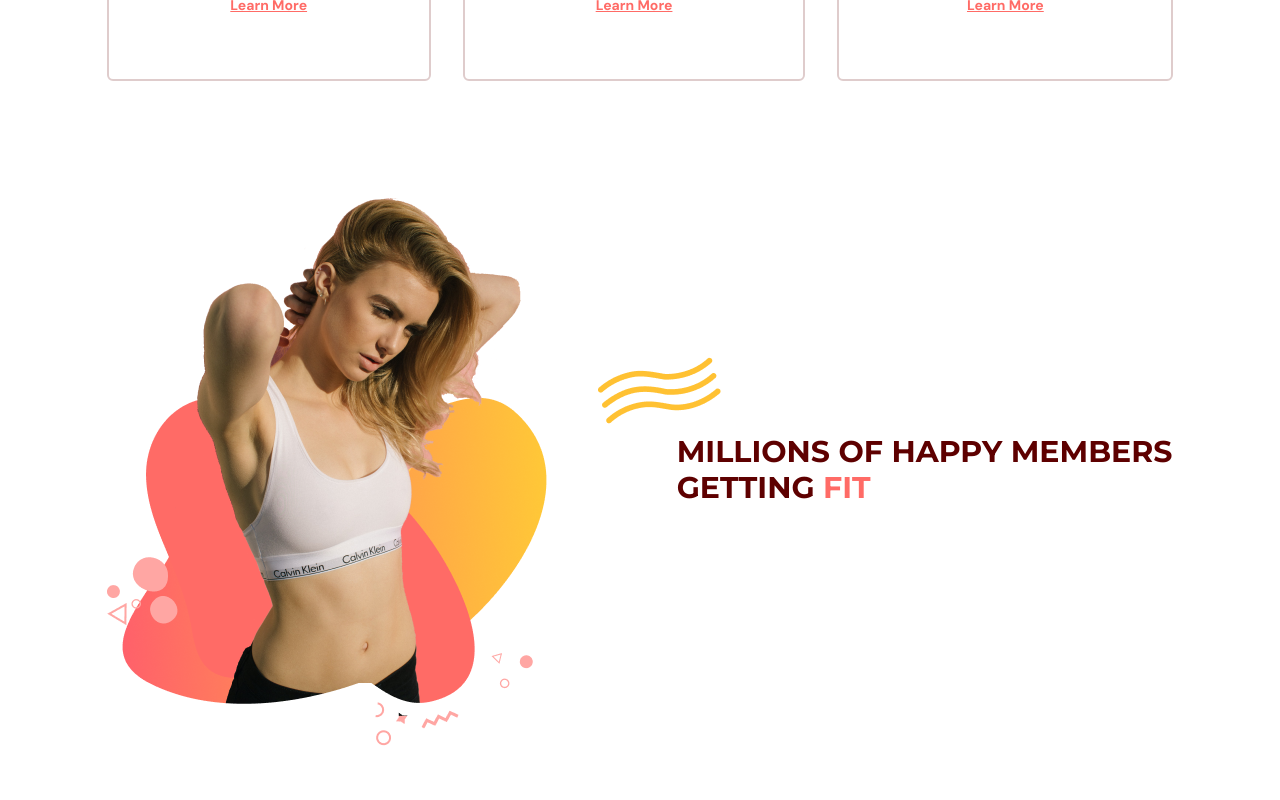
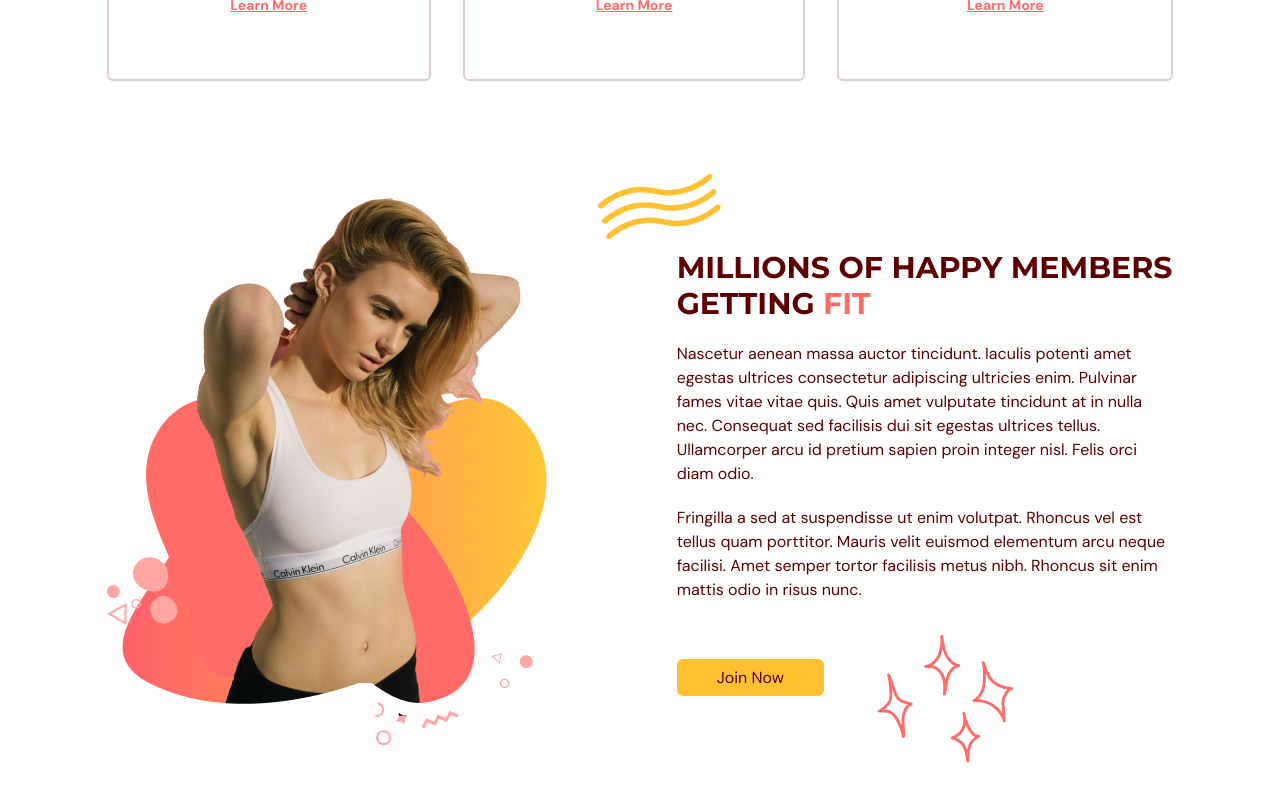
Before and after one commit to mdraselmiah95/evo-gym, a React (Vite) app: page / in a window 1280 px wide. Shown: the part 1252-2052 px from the top of the page. Built offline with nearby package versions, Linux system fonts and the light colour scheme.

Commit message:
WIP on evo gym benefit page

```diff
--- a/src/scenes/benefits/index.tsx
+++ b/src/scenes/benefits/index.tsx
@@ -117,7 +117,39 @@
               </div>
             </div>
             {/* DESCRIPTION */}
+            <motion.div
+              initial="hidden"
+              whileInView="visible"
+              viewport={{ once: true, amount: 0.5 }}
+              transition={{ delay: 0.2, duration: 0.5 }}
+              variants={{
+                hidden: { opacity: 0, x: 50 },
+                visible: { opacity: 1, x: 0 },
+              }}
+            >
+              <p className="my-5">
+                Nascetur aenean massa auctor tincidunt. Iaculis potenti amet
+                egestas ultrices consectetur adipiscing ultricies enim. Pulvinar
+                fames vitae vitae quis. Quis amet vulputate tincidunt at in
+                nulla nec. Consequat sed facilisis dui sit egestas ultrices
+                tellus. Ullamcorper arcu id pretium sapien proin integer nisl.
+                Felis orci diam odio.
+              </p>
+              <p className="mb-5">
+                Fringilla a sed at suspendisse ut enim volutpat. Rhoncus vel est
+                tellus quam porttitor. Mauris velit euismod elementum arcu neque
+                facilisi. Amet semper tortor facilisis metus nibh. Rhoncus sit
+                enim mattis odio in risus nunc.
+              </p>
+            </motion.div>
             {/* BUTTON */}
+            <div className="relative mt-16">
+              <div className="before:absolute before:-bottom-20 before:right-40 before:z-[-1] before:content-sparkles">
+                <ActionButton setSelectedPage={setSelectedPage}>
+                  Join Now
+                </ActionButton>
+              </div>
+            </div>
           </div>
         </div>
       </motion.div>
```
